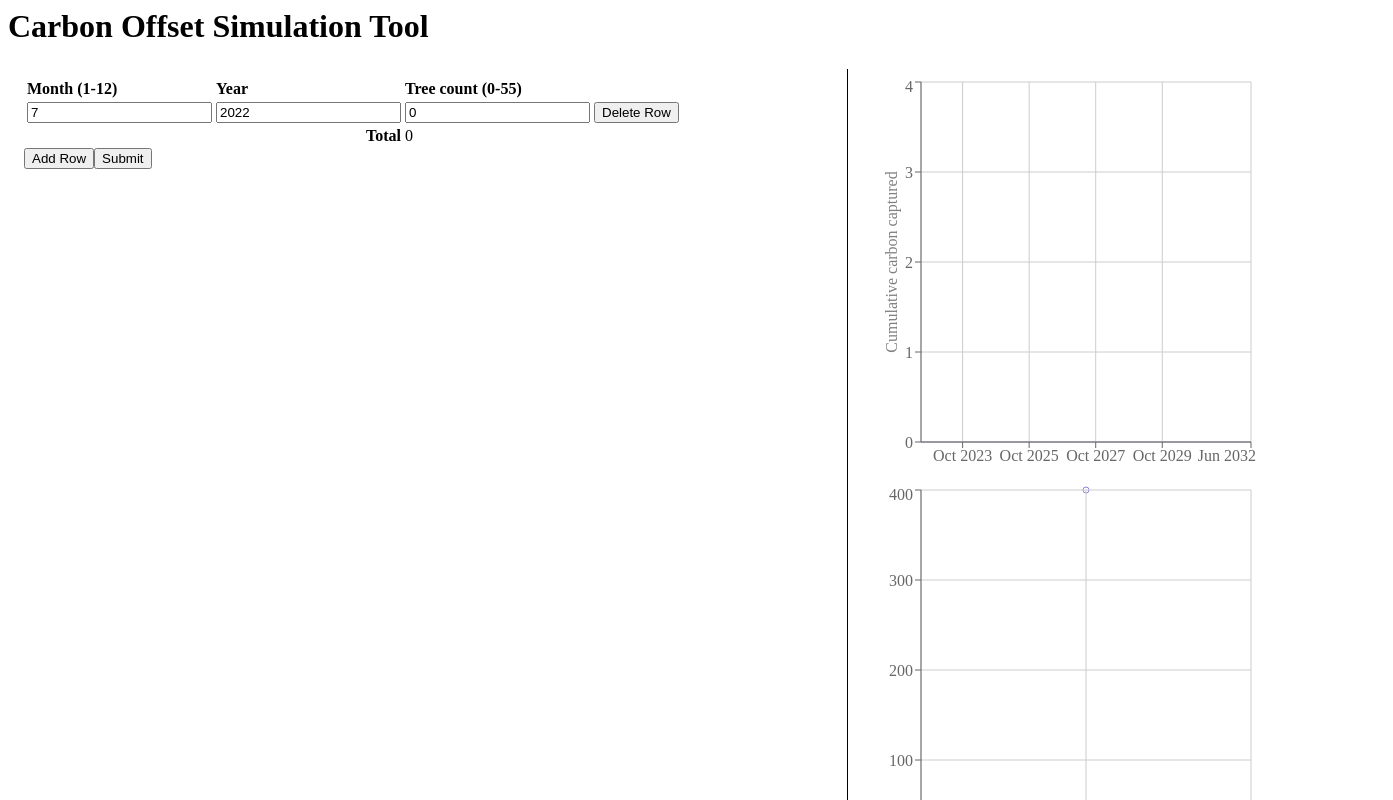
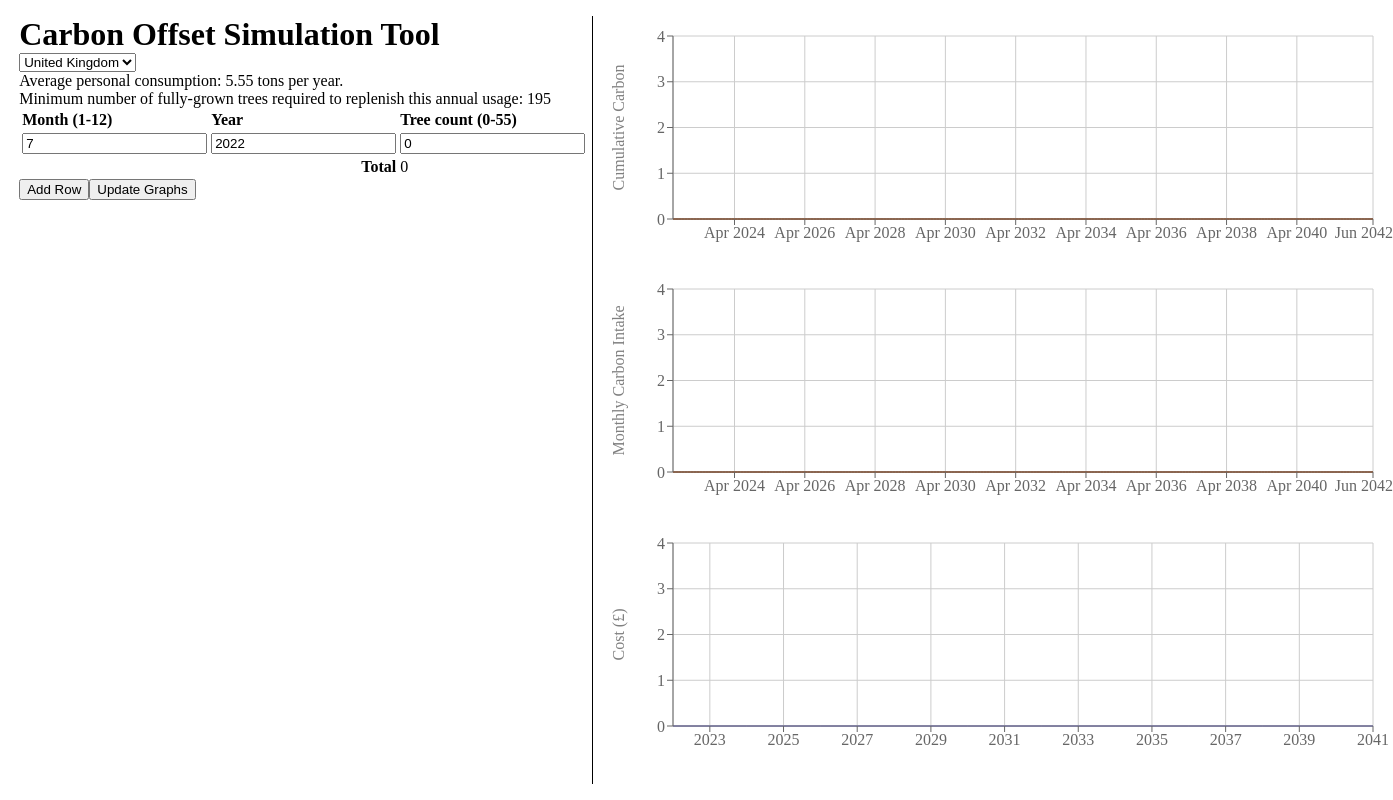
Before and after one commit to barnabycollins/S2Z-Challenge, a React (Vite) app: page / in a window 1280 px wide. Shown: the top 800 px of the page, 1393 px wide, since content can reach past the window. Built offline with nearby package versions, Linux system fonts and the light colour scheme.

Commit message:
Add more graph functionality

```diff
--- a/src/App.scss
+++ b/src/App.scss
@@ -1,31 +1,19 @@
 #app {
 	position: absolute;
-	top: 0;
-	right: 0;
-	bottom: 0;
-	left: 0;
-
-	display: flex;
-	flex-direction: column;
-
-  div {
-    margin: 1vh;
-  }
-
-	#header {
-    h1 {
-      margin: 0;
-    }
-	}
-
-	#main {
-    flex-grow: 1;
+	top: 2vh;
+	right: 1.5vw;
+	bottom: 2vh;
+	left: 1.5vw;
 
   display: flex;
   flex-direction: row;
 
   #leftPanel {
     flex-grow: 1;
+
+    #header h1 {
+      margin: 0;
+    }
 
     #offsetForm {
 
@@ -44,4 +32,3 @@
     border-left: 1px solid #000000;
   }
 }
-}
--- a/src/App.tsx
+++ b/src/App.tsx
@@ -1,14 +1,15 @@
 import React from 'react';
 import LeftPanel from './LeftPanel';
 import RightPanel from './RightPanel';
-import { OffsetPlanEntry }  from './constructs';
+import { FormDataType, OffsetPlanEntry }  from './constructs';
 import './App.scss';
 
 interface AppProps {};
 interface AppState {
   offsetPlan: OffsetPlanEntry[],
   yearsOverMaxTrees: string[],
-  totalTrees: number
+  totalTrees: number,
+  estimatedConsumption: number,
 };
 
 class App extends React.Component<AppProps, AppState> {
@@ -17,15 +18,16 @@ class App extends React.Component<AppProps, AppState> {
     this.state = {
       yearsOverMaxTrees: [],
       offsetPlan: [],
-      totalTrees: 0
+      totalTrees: 0,
+      estimatedConsumption: 0
     };
   }
 
-  updatePlan(newPlan: OffsetPlanEntry[]) {
+  updateFormData(formData: FormDataType) {
     let yearlyTrees: {[year: string]: number} = {};
     let totalTrees = 0;
 
-    newPlan.forEach((entry) => {
+    formData.offsetPlan.forEach((entry) => {
       totalTrees += entry.trees;
 
       const year = entry.date.year;
@@ -37,8 +39,9 @@ class App extends React.Component<AppProps, AppState> {
     this.setState({
       ...this.state,
       yearsOverMaxTrees: yearsOverMaxTrees,
-      offsetPlan: newPlan,
-      totalTrees: totalTrees
+      offsetPlan: formData.offsetPlan,
+      totalTrees: totalTrees,
+      estimatedConsumption: formData.estimatedConsumption
     });
   }
 
@@ -59,22 +62,8 @@ class App extends React.Component<AppProps, AppState> {
 
     return (
       <div id="app">
-        <AppHeader></AppHeader>
-        {treeQuantityWarning}
-        <div id="main">
-          <LeftPanel updatePlan={this.updatePlan.bind(this)} totalTrees={this.state.totalTrees}></LeftPanel>
-          <RightPanel offsetPlan={this.state.offsetPlan}></RightPanel>
-        </div>
-      </div>
-    );
-  }
-}
-
-class AppHeader extends React.Component {
-  render() {
-    return (
-      <div id="header">
-        <h1>Carbon Offset Simulation Tool</h1>
+        <LeftPanel updateFormData={this.updateFormData.bind(this)} totalTrees={this.state.totalTrees}></LeftPanel>
+        <RightPanel offsetPlan={this.state.offsetPlan} estimatedConsumption={this.state.estimatedConsumption}></RightPanel>
       </div>
     );
   }
--- a/src/LeftPanel.tsx
+++ b/src/LeftPanel.tsx
@@ -1,9 +1,9 @@
 import React from "react";
-import { OffsetPlanEntry } from './constructs';
+import { FormDataType } from './constructs';
 import { OffsetPlanForm } from './OffsetPlanForm';
 
 interface LeftPanelProps {
-  updatePlan(newPlan: OffsetPlanEntry[]): void,
+  updateFormData(formData: FormDataType): void,
   totalTrees: number
 };
 
@@ -11,7 +11,10 @@ export default class LeftPanel extends React.Component<LeftPanelProps, {}> {
   render() {
     return (
       <div id="leftPanel">
-        <OffsetPlanForm updatePlan={this.props.updatePlan} totalTrees={this.props.totalTrees}></OffsetPlanForm>
+        <div id="header">
+          <h1>Carbon Offset Simulation Tool</h1>
+        </div>
+        <OffsetPlanForm updateFormData={this.props.updateFormData} totalTrees={this.props.totalTrees}></OffsetPlanForm>
       </div>
     );
   }
--- a/src/OffsetPlanForm.tsx
+++ b/src/OffsetPlanForm.tsx
@@ -1,9 +1,11 @@
-import React from "react";
 import { useFieldArray, useForm } from "react-hook-form";
-import { OffsetPlanEntry } from "./constructs";
+import { FormDataType, OffsetPlanEntry } from "./constructs";
+import { countries, consumptions } from "./countryConsumptionData";
+import { CURRENT_MONTH, CURRENT_YEAR, monthsBetween } from "./dates";
+import { MATURE_CARBON_ANNUAL } from "./offsetCalculations";
 
 interface OffsetPlanFormProps {
-  updatePlan(newPlan: OffsetPlanEntry[]): void,
+  updateFormData(formData: FormDataType): void,
   totalTrees: number
 };
 
@@ -13,27 +15,35 @@ interface OffsetEntryType {
   trees: number
 }
 
-interface FormDataType {
+interface InputDataType {
+  country: string,
   offsetRows: OffsetEntryType[]
 }
 
 export function OffsetPlanForm(props: OffsetPlanFormProps) {
   const { register, control, handleSubmit, watch, formState: { errors } } = useForm({
     defaultValues: {
-      offsetRows: [{ month: 7, year: 2022, trees: 0 }]
+      country: "United Kingdom",
+      offsetRows: [{ month: CURRENT_MONTH, year: CURRENT_YEAR, trees: 0 }]
     }
   });
 
-  const onSubmit = (data: FormDataType) => {
-    props.updatePlan(data.offsetRows.map((entry: OffsetEntryType) => {
-      return {
-        date: {
-          month: entry.month,
-          year: entry.year
-        },
-        trees: entry.trees
-      }
+  const onSubmit = (data: InputDataType) => {
+    let offsetPlan: OffsetPlanEntry[] = data.offsetRows.map((entry: OffsetEntryType) => ({
+      date: {
+        month: entry.month,
+        year: entry.year
+      },
+      trees: entry.trees
     }));
+
+    // Sort plan into chronological order
+    offsetPlan.sort((a, b) => monthsBetween(b.date, a.date));
+
+    props.updateFormData({
+      estimatedConsumption: consumptions[data.country],
+      offsetPlan: offsetPlan
+    });
   };
 
   const {
@@ -48,6 +58,16 @@ export function OffsetPlanForm(props: OffsetPlanFormProps) {
   return (
     <div id="offsetForm">
       <form onSubmit={handleSubmit(onSubmit)}>
+        <select {...register("country", {required: true})}>
+          {countries.map(country => (
+            <option key={country} value={country}>
+              {country}
+            </option>
+          ))}
+        </select><br></br>
+        Average personal consumption: {consumptions[watch("country")]} tons per year.
+        <br></br>
+        Minimum number of fully-grown trees required to replenish this annual usage: {Math.ceil(consumptions[watch("country")]*1000 / MATURE_CARBON_ANNUAL)}
         <table>
           <thead>
             <tr>
@@ -65,7 +85,7 @@ export function OffsetPlanForm(props: OffsetPlanFormProps) {
                 <td><input type="number" {...register(`offsetRows.${index}.year`, { required: true, valueAsNumber: true, min: 1900, max: 3000 })} /></td>
                 <td><input type="number" {...register(`offsetRows.${index}.trees`, { required: true, valueAsNumber: true, min: 0, max: 55 })} /></td>
 
-                <td><button type="button" onClick={() => remove(index)}>Delete Row</button></td>
+                <td>{index !== 0 ? <button type="button" onClick={() => remove(index)}>Delete Row</button> : <></>}</td>
               </tr>
             );
           })}
@@ -76,7 +96,7 @@ export function OffsetPlanForm(props: OffsetPlanFormProps) {
         </table>
 
         <button type="button" onClick={() => append({})}>Add Row</button>
-        <input type="submit" id="submit-btn"></input>
+        <input type="submit" id="submit-btn" value="Update Graphs"></input>
       </form>
     </div>
   );
--- a/src/RightPanel.tsx
+++ b/src/RightPanel.tsx
@@ -1,67 +1,109 @@
 import React from 'react';
-import { LineChart, ComposedChart, Area, Line, CartesianGrid, XAxis, YAxis, Tooltip } from 'recharts';
-import { cumulativeCarbonAtDate } from './carbonCalculation';
+import { LineChart, ComposedChart, Area, Line, CartesianGrid, XAxis, YAxis, Tooltip, ResponsiveContainer } from 'recharts';
+import { carbonIntakeAtDate, cumulativeCarbonAtDate, cumulativeExpenditureToYear, estimatedConsumptionAtDate, estimatedCumulativeConsumptionAtDate, expenditureInYear } from './offsetCalculations';
 import { MonthDate, OffsetPlanEntry } from './constructs';
-import { currentMonthRange, getDateText } from './dates';
+import { graphMonthRange, getDateText, graphYearRange } from './dates';
 
 interface GraphProps {
   offsetPlan: OffsetPlanEntry[]
 };
 
-interface GraphDataEntry {
+interface CarbonGraphProps extends GraphProps {
+  estimatedConsumption: number,
+  graphType: "cumulative" | "intake"
+}
+
+interface CarbonGraphDataEntry {
   monthDate: MonthDate,
   monthName: string,
-  value: number
+  offset: number
 }
 
-class CumulativeCarbonGraph extends React.Component<GraphProps> {
+const graphMargins = { top: 20, right: 20, left: 20, bottom: 20 };
+
+class CarbonGraph extends React.Component<CarbonGraphProps> {
+  offsetFunction: (offsetPlan: OffsetPlanEntry[], carbonDate: MonthDate) => number;
+  estimateFunction: (yearlyRate: number, carbonDate: MonthDate) => number;
+
+  constructor(props: CarbonGraphProps) {
+    super(props);
+
+    if (props.graphType === "cumulative") {
+      this.offsetFunction = cumulativeCarbonAtDate;
+      this.estimateFunction = estimatedCumulativeConsumptionAtDate;
+    }
+    else {
+      this.offsetFunction = carbonIntakeAtDate;
+      this.estimateFunction = estimatedConsumptionAtDate;
+    }
+  }
+
   render() {
-    const data: GraphDataEntry[] = currentMonthRange.map((month: MonthDate) => {
-      return {
-        monthDate: month,
-        monthName: getDateText(month),
-        value: cumulativeCarbonAtDate(this.props.offsetPlan, month)
-      };
-    });
+    const data: CarbonGraphDataEntry[] = graphMonthRange.map((month: MonthDate) => ({
+      monthDate: month,
+      monthName: getDateText(month),
+      offset: this.offsetFunction(this.props.offsetPlan, month),
+      estimatedConsumption: this.estimateFunction(this.props.estimatedConsumption, month)
+    }));
 
-    console.log(data);
+    const unit = this.props.graphType === "cumulative" ? "tons" : "tons pcm";
+    const yLabel = this.props.graphType === "cumulative" ? "Cumulative Carbon" : "Monthly Carbon Intake";
 
     return (
-      <ComposedChart width={400} height={400} data={data}>
-        <Area type="monotone" dataKey="value" stroke="#8884d8" />
-        <CartesianGrid></CartesianGrid>
-        <XAxis dataKey="monthName"></XAxis>
-        <YAxis label={{value: "Cumulative carbon captured", angle: -90}}></YAxis>
-        <Tooltip />
-      </ComposedChart>
+      <ResponsiveContainer width={800} height="33%">
+        <ComposedChart data={data} margin={graphMargins}>
+          <CartesianGrid></CartesianGrid>
+          <Area type="monotone" dataKey="offset" stroke="#00aa00" fill="00ee00" />
+          <Line type="monotone" dataKey="estimatedConsumption" stroke="#ee0000" dot={false} />
+          <XAxis dataKey="monthName"></XAxis>
+          <YAxis label={{value: yLabel, angle: -90, position: "insideLeft", style: { textAnchor: 'middle' }}}></YAxis>
+          <Tooltip formatter={(value: number) => `${(Math.round(value * 100)/100).toFixed(2)} ${unit}`} />
+        </ComposedChart>
+      </ResponsiveContainer>
     );
   }
 };
 
+interface CostGraphDataEntry {
+  year: number,
+  yearlyExpenditure: number,
+  cumulativeCost: number
+}
+
 class CostGraph extends React.Component<GraphProps> {
   render() {
-    const data = [{name: 'Page A', uv: 400, pv: 2400, amt: 2400 }];
+    const data: CostGraphDataEntry[] = graphYearRange.map((year: number) => ({
+      year: year,
+      yearlyExpenditure: expenditureInYear(this.props.offsetPlan, year),
+      cumulativeCost: cumulativeExpenditureToYear(this.props.offsetPlan, year)
+    }));
 
     return (
-      <LineChart width={400} height={400} data={data}>
-        <Line type="monotone" dataKey="uv" stroke="#8884d8" />
-        <CartesianGrid></CartesianGrid>
-        <XAxis></XAxis>
-        <YAxis></YAxis>
-      </LineChart>
+      <ResponsiveContainer width={800} height="33%">
+        <ComposedChart data={data} margin={graphMargins}>
+          <CartesianGrid />
+          <Area type="monotone" dataKey="cumulativeCost" stroke="#8884d8" />
+          <Line type="monotone" dataKey="yearlyExpenditure" stroke="#8884d8" dot={false} />
+          <XAxis dataKey="year" />
+          <YAxis label={{value: "Cost (£)", angle: -90, position: "insideLeft", style: { textAnchor: 'middle' }}} />
+          <Tooltip formatter={(value: number) => `£${value}`} />
+        </ComposedChart>
+      </ResponsiveContainer>
     );
   }
 };
 
 interface RightPanelProps {
-  offsetPlan: OffsetPlanEntry[]
+  offsetPlan: OffsetPlanEntry[],
+  estimatedConsumption: number
 }
 
 class RightPanel extends React.Component<RightPanelProps> {
   render() {
     return (
       <div id="rightPanel">
-        <CumulativeCarbonGraph offsetPlan={this.props.offsetPlan}></CumulativeCarbonGraph>
+        <CarbonGraph graphType="cumulative" offsetPlan={this.props.offsetPlan} estimatedConsumption={this.props.estimatedConsumption}></CarbonGraph>
+        <CarbonGraph graphType="intake" offsetPlan={this.props.offsetPlan} estimatedConsumption={this.props.estimatedConsumption}></CarbonGraph>
         <CostGraph offsetPlan={this.props.offsetPlan}></CostGraph>
       </div>
     );
--- a/src/carbonCalculation.ts
+++ /dev/null
@@ -1,35 +0,0 @@
-import { OffsetPlanEntry, MonthDate } from "./constructs";
-import { monthsBetween } from "./dates";
-
-const MATURE_AGE = 6 * 12; // 6 years in months
-const MATURE_CARBON = 28.5 / 12; // kg per month
-
-export function cumulativeCarbonAtDate(offsetPlan: OffsetPlanEntry[], carbonDate: MonthDate) {
-  let totalCarbon = 0;
-
-  offsetPlan.forEach((entry) => {
-    totalCarbon += entry.trees * (() => {
-      const treeAge = monthsBetween(entry.date, carbonDate);
-
-      if (treeAge <= 0) return 0;
-
-      if (treeAge < MATURE_AGE) {
-        // model growing trees as having linear increase in carbon
-        // integrating the function for rate of carbon increase:
-        // y = 28.5/6 x  =>  y = 28.5/(6*2) x^2
-        return (MATURE_CARBON * treeAge**2) / (MATURE_AGE * 2);
-      }
-
-      // By calculation, once mature a tree has consumed MATURE_CARBON*MATURE_AGE/2 kg of CO2
-      // This is half of the MATURE_CARBON*MATURE_AGE that it would consume if it consumed 28.5kg
-      // per year from the start, so we must subtract MATURE_CARBON*MATURE_AGE/2
-      return MATURE_CARBON * treeAge - MATURE_CARBON * MATURE_AGE / 2;
-    })();
-  });
-
-  return totalCarbon;
-}
-
-export function calculateCost() {
-
-}
--- a/src/constructs.ts
+++ b/src/constructs.ts
@@ -7,3 +7,8 @@ export interface OffsetPlanEntry {
     date: MonthDate,
     trees: number
 };
+
+export interface FormDataType {
+    estimatedConsumption: number,
+    offsetPlan: OffsetPlanEntry[]
+}
--- /dev/null
+++ b/src/countryConsumptionData.ts
@@ -0,0 +1,12 @@
+export const consumptions: {[country: string]: number} = {
+    "United States":    15.52,
+    "United Kingdom":    5.55,
+    "Germany":           9.44,
+    "South Africa":      6.95,
+    "India":             1.91,
+    "China":             7.38,
+    "Singapore":         8.56,
+    "Australia":        17.10
+};
+
+export const countries = Object.keys(consumptions);
--- a/src/dates.ts
+++ b/src/dates.ts
@@ -7,10 +7,11 @@ export const CURRENT_MONTHDATE: MonthDate = {
 	year: CURRENT_YEAR
 };
 
-const YEAR_LOOKAHEAD = 10*12; // 10 years
+const YEAR_LOOKAHEAD = 20;
+const MONTH_LOOKAHEAD = YEAR_LOOKAHEAD*12;
 
-export const currentMonthRange = generateMonthRange();
-console.log(currentMonthRange);
+export const graphMonthRange = generateMonthRange();
+export const graphYearRange = [...Array(20).keys()].map(i => i + CURRENT_YEAR);
 
 export function monthsBetween(from: MonthDate, to: MonthDate): number {
 	return (to.year - from.year)*12 + (to.month - from.month);
@@ -27,7 +28,7 @@ export function generateMonthRange() {
 	let curMonth: MonthDate = CURRENT_MONTHDATE;
 	months.push(curMonth);
 
-	while (months.length < YEAR_LOOKAHEAD) {
+	while (months.length < MONTH_LOOKAHEAD) {
 		curMonth = {
       ...curMonth,
       month: curMonth.month + 1
@@ -40,8 +41,6 @@ export function generateMonthRange() {
 			};
 		}
 
-		console.log(JSON.stringify(curMonth));
-
 		months.push(curMonth);
 	}
 
--- /dev/null
+++ b/src/offsetCalculations.ts
@@ -0,0 +1,108 @@
+import { OffsetPlanEntry, MonthDate } from "./constructs";
+import { CURRENT_MONTHDATE, monthsBetween } from "./dates";
+
+const MATURE_AGE = 6 * 12; // 6 years in months
+export const MATURE_CARBON_ANNUAL = 28.5; // kg per month
+const MATURE_CARBON = MATURE_CARBON_ANNUAL / 12; // kg per month
+
+const PLANT_COST = 120;
+const UPKEEP_COST = 12;
+
+export function estimatedCumulativeConsumptionAtDate(yearlyRate: number, carbonDate: MonthDate) {
+  return yearlyRate/12 * monthsBetween(CURRENT_MONTHDATE, carbonDate);
+}
+
+export function estimatedConsumptionAtDate(yearlyRate: number, _: MonthDate) {
+  return yearlyRate/12;
+}
+
+export function expenditureInYear(offsetPlan: OffsetPlanEntry[], desiredYear: number) {
+  /**
+   * NOTE: this function assumes that offsetPlan is sorted. In this application,
+   * this is done in the input form's onSubmit function automatically, but care
+   * should be taken if using this function elsewhere.
+   */
+
+  let totalCost = 0;
+
+  let planIndex = 0;
+
+  while (offsetPlan[planIndex]?.date.year < desiredYear) {
+    totalCost += UPKEEP_COST*offsetPlan[planIndex].trees;
+    planIndex += 1;
+  }
+
+  while (offsetPlan[planIndex]?.date.year === desiredYear) {
+    totalCost += PLANT_COST*offsetPlan[planIndex].trees;
+    planIndex += 1;
+  }
+
+  return totalCost;
+}
+
+export function cumulativeExpenditureToYear(offsetPlan: OffsetPlanEntry[], desiredYear: number) {
+  /**
+   * NOTE: this function assumes that offsetPlan is sorted. In this application,
+   * this is done in the input form's onSubmit function automatically, but care
+   * should be taken if using this function elsewhere.
+   */
+
+  let totalCost = 0;
+
+  let planIndex = 0;
+
+  while (offsetPlan[planIndex]?.date.year <= desiredYear) {
+    totalCost += (PLANT_COST + UPKEEP_COST * (desiredYear - offsetPlan[planIndex].date.year)) * offsetPlan[planIndex].trees;
+    planIndex += 1;
+  }
+
+  return totalCost;
+}
+
+
+export function cumulativeCarbonAtDate(offsetPlan: OffsetPlanEntry[], carbonDate: MonthDate) {
+  let totalCarbon = 0;
+
+  offsetPlan.forEach((entry) => {
+    totalCarbon += entry.trees * (() => {
+      const treeAge = monthsBetween(entry.date, carbonDate);
+
+      if (treeAge <= 0) return 0;
+
+      if (treeAge < MATURE_AGE) {
+        // model growing trees as having linear increase in carbon
+        // integrating the function for rate of carbon increase:
+        // y = 28.5/6 x  =>  y = 28.5/(6*2) x^2
+        return (MATURE_CARBON * treeAge**2) / (MATURE_AGE * 2);
+      }
+
+      // By calculation, once mature a tree has consumed MATURE_CARBON*MATURE_AGE/2 kg of CO2
+      // This is half of the MATURE_CARBON*MATURE_AGE that it would consume if it consumed 28.5kg
+      // per year from the start, so we must subtract MATURE_CARBON*MATURE_AGE/2
+      return MATURE_CARBON * treeAge - MATURE_CARBON * MATURE_AGE / 2;
+    })();
+  });
+
+  return totalCarbon / 1000; // convert to tons
+}
+
+export function carbonIntakeAtDate(offsetPlan: OffsetPlanEntry[], carbonDate: MonthDate) {
+  let totalCarbon = 0;
+
+  offsetPlan.forEach((entry) => {
+    totalCarbon += entry.trees * (() => {
+      const treeAge = monthsBetween(entry.date, carbonDate);
+
+      if (treeAge <= 0) return 0;
+
+      if (treeAge < MATURE_AGE) {
+        // model growing trees as having linear increase in carbon
+        return (MATURE_CARBON * treeAge) / MATURE_AGE;
+      }
+
+      return MATURE_CARBON;
+    })();
+  });
+
+  return totalCarbon / 1000;
+}
```
Lines whose indentation alone changed are shown as unchanged.
